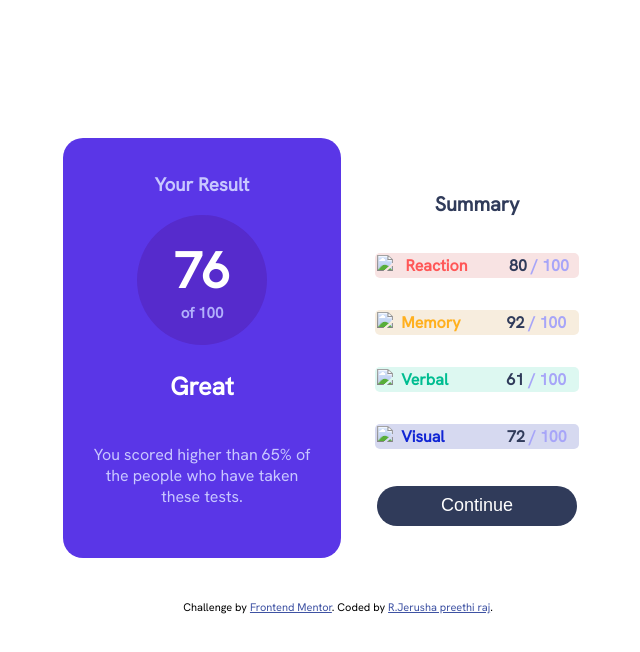
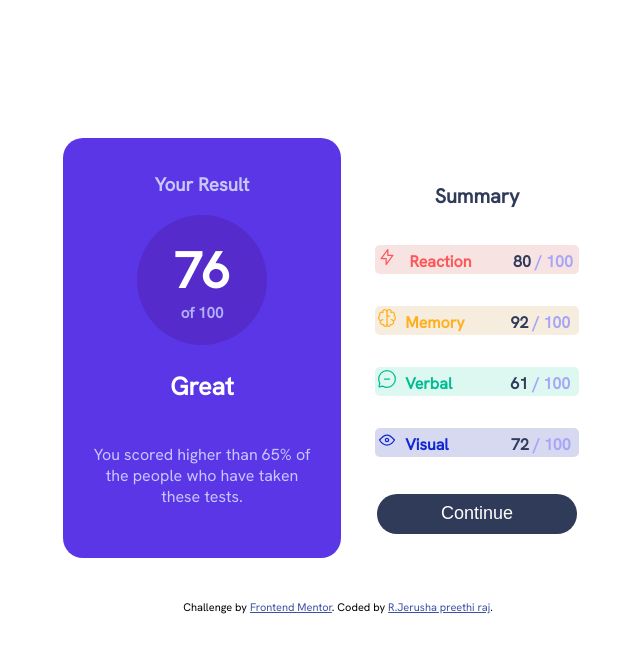
Before and after one commit to Jerushapreethiraj/Result-summury-component, a plain HTML site: page index.html in a window 1280 px wide. Shown: the whole page, without its empty margins (302-942 px from the left). Drawn offline with Linux system fonts and the light colour scheme.

Commit message:
Update index.html

```diff
--- a/index.html
+++ b/index.html
@@ -4,7 +4,7 @@
   <meta charset="UTF-8">
   <meta name="viewport" content="width=device-width, initial-scale=1.0"> <!-- displays site properly based on user's device -->
 
-  <link rel="icon" type="image/png" sizes="32x32" href="./assets/images/favicon-32x32.png">
+  <link rel="icon" type="image/png" sizes="32x32" href="favicon-32x32.png">
   <link rel="stylesheet" href="style.css">
   <link href='https://fonts.googleapis.com/css?family=Hanken Grotesk' rel='stylesheet'>
   <title>Frontend Mentor | Results summary component</title>
@@ -29,19 +29,19 @@
     <div class="card3">
     <h3 style="color: hsl(224, 30%, 27%); font-size: 20px; text-align: left;">Summary</h3>
     <p id="p1">
-    <img src="assets/images/icon-reaction.svg"> &nbsp;&nbsp;Reaction &nbsp;&nbsp;&nbsp;&nbsp;&nbsp;&nbsp;&nbsp;&nbsp;
+    <img src="icon-reaction.svg"> &nbsp;&nbsp;Reaction &nbsp;&nbsp;&nbsp;&nbsp;&nbsp;&nbsp;&nbsp;&nbsp;
     <span> <b>80 </b>/ 100</span>
     </p>
     <p id="p2">
-      <img src="assets/images/icon-memory.svg">&nbsp;&nbsp;Memory &nbsp;&nbsp;&nbsp;&nbsp;&nbsp;&nbsp;&nbsp;&nbsp;&nbsp;
+      <img src="icon-memory.svg">&nbsp;&nbsp;Memory &nbsp;&nbsp;&nbsp;&nbsp;&nbsp;&nbsp;&nbsp;&nbsp;&nbsp;
       <span> <b>92 </b>/ 100</span>
     </p>
     <p id="p3">
-      <img src="assets/images/icon-verbal.svg">&nbsp;&nbsp;Verbal &nbsp;&nbsp;&nbsp;&nbsp;&nbsp;&nbsp;&nbsp;&nbsp;&nbsp;&nbsp;&nbsp;&nbsp;
+      <img src="icon-verbal.svg">&nbsp;&nbsp;Verbal &nbsp;&nbsp;&nbsp;&nbsp;&nbsp;&nbsp;&nbsp;&nbsp;&nbsp;&nbsp;&nbsp;&nbsp;
       <span> <b>61</b> / 100</span>
     </p>
     <p id="p4">
-      <img src="assets/images/icon-visual.svg">&nbsp;&nbsp;Visual &nbsp;&nbsp;&nbsp;&nbsp;&nbsp;&nbsp;&nbsp;&nbsp;&nbsp;&nbsp;&nbsp;&nbsp;&nbsp;
+      <img src="icon-visual.svg">&nbsp;&nbsp;Visual &nbsp;&nbsp;&nbsp;&nbsp;&nbsp;&nbsp;&nbsp;&nbsp;&nbsp;&nbsp;&nbsp;&nbsp;&nbsp;
       <span> <b>72 </b>/ 100</span>
     </p><br>
     <button id="con">Continue</button>
```
